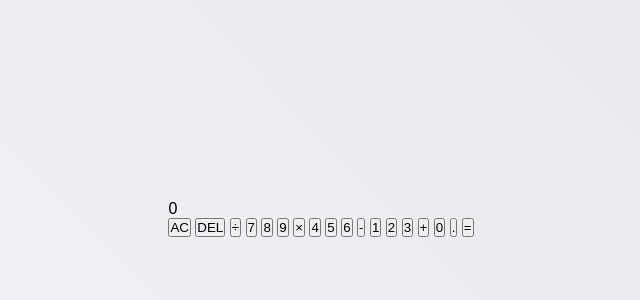
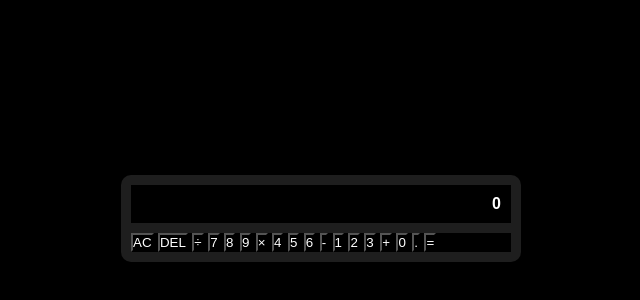
Before and after one commit to chwebe/calculator, a plain HTML site: page index.html in a window 1280 px wide. Shown: the part 182-482 px from the top of the page, without its empty margins (319-959 px from the left). Drawn offline with Linux system fonts and the light colour scheme.

Commit message:
feat: Add initial calculator display styling
Implement first visual styling for the calculator with focus on
the display output area. Style calculator interface for better
user experience and readability of calculation results

```diff
--- a/index.html
+++ b/index.html
@@ -9,8 +9,9 @@
 <body>
     <div class="calculator">
         <div class="display">
-            <div class="previous-operand"></div>
-            <div class="current-operand">0</div>
+            <div class="current-operand">
+                <strong>0</strong>
+            </div>
         </div>
         <div class="buttons">
             <button class="clear span-two">AC</button>
--- a/styles.css
+++ b/styles.css
@@ -3,6 +3,8 @@
     padding: 0;
     box-sizing: border-box;
     font-family: 'Arial', sans-serif;
+    background-color: #000000;
+  color: #ffffff;
 }
 
 body {
@@ -10,5 +12,38 @@ body {
     justify-content: center;
     align-items: center;
     min-height: 100vh;
-    background: linear-gradient(45deg, #f3f4f6, #e5e7eb);
 }
+
+.calculator {
+    display: flex;
+    flex-direction: column;
+    gap: 10px;
+    width: 400px;
+    padding: 10px;
+    border-radius: 10px;
+    background-color: #1e1e1e;
+    box-shadow: 0 0 10px rgba(0, 0, 0, 0.5);
+}
+
+.display {
+    display: flex;
+    flex-direction: column;
+    justify-content: flex-end;
+    background-color: #2e2e2e;
+    border-radius: 10px;
+}
+
+.display .current-operand {
+    display: flex;
+    justify-content: flex-end;
+    align-items: center;
+    padding: 10px;
+}
+
+.display .current-operand strong {
+
+}
+
+.previous-operand {
+
+}
```
